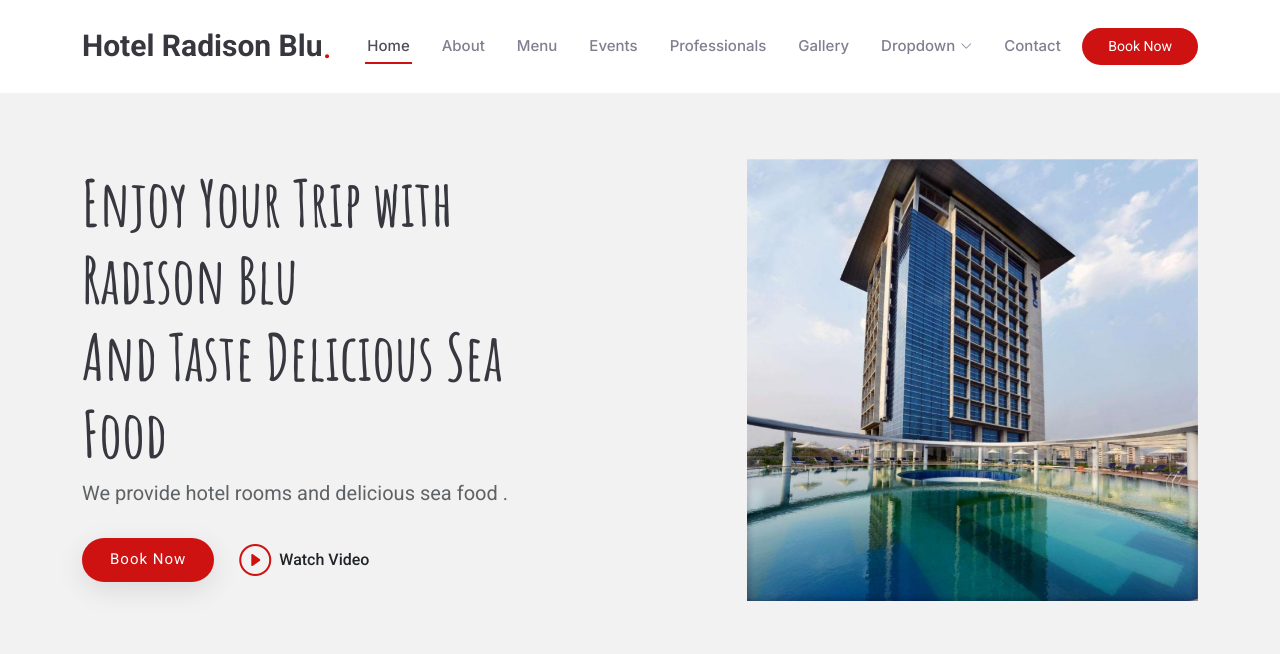
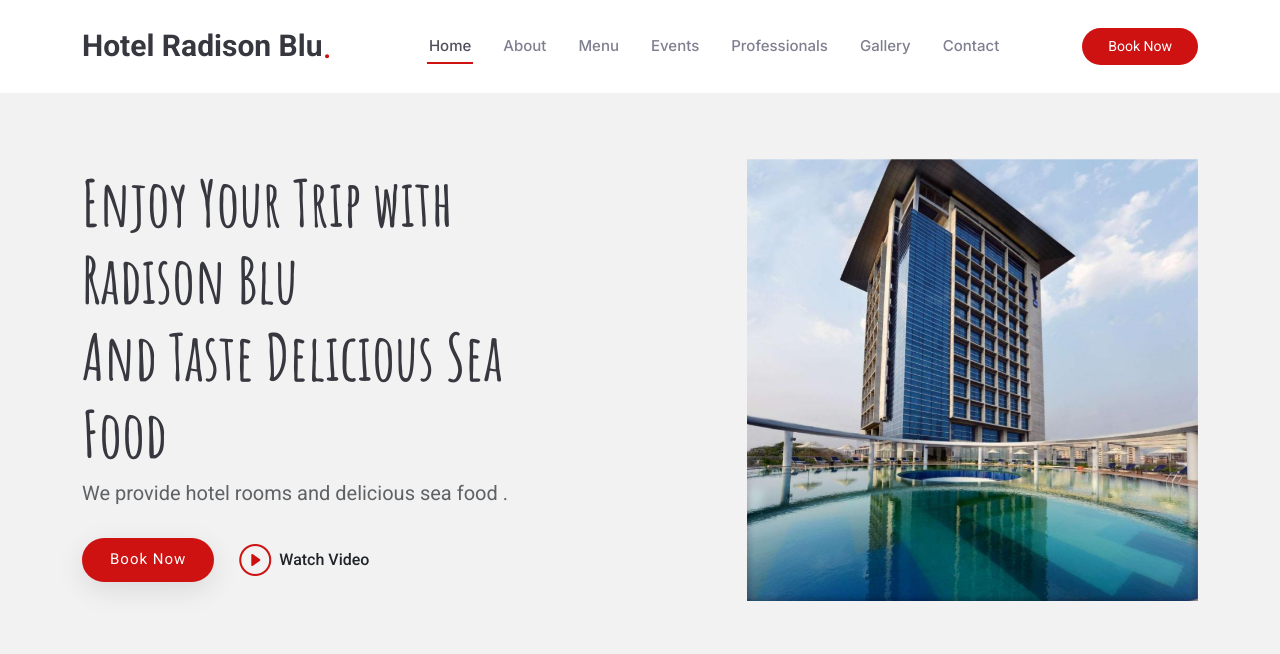
Before and after one commit to TigerRakib/Hotel_Booking_Website, a Django app: page / in a window 1280 px wide. Shown: the top 654 px of the page. Run offline with Django 5.2, Linux system fonts and the light colour scheme; data comes from the database, SQL or seed files in the repository; both versions use the stored data as it was after the commit; data that the repository does not hold is empty; some libraries are stand-ins or nearby versions.

Commit message:
first-commit

```diff
--- a/templates/assets/header.html
+++ b/templates/assets/header.html
@@ -16,23 +16,6 @@
           <li><a href="#events">Events</a></li>
           <li><a href="#chefs">Professionals</a></li>
           <li><a href="#gallery">Gallery</a></li>
-          <li class="dropdown"><a href="#"><span>Dropdown</span> <i class="bi bi-chevron-down toggle-dropdown"></i></a>
-            <ul>
-              <li><a href="#">Dropdown 1</a></li>
-              <li class="dropdown"><a href="#"><span>Deep Dropdown</span> <i class="bi bi-chevron-down toggle-dropdown"></i></a>
-                <ul>
-                  <li><a href="#">Deep Dropdown 1</a></li>
-                  <li><a href="#">Deep Dropdown 2</a></li>
-                  <li><a href="#">Deep Dropdown 3</a></li>
-                  <li><a href="#">Deep Dropdown 4</a></li>
-                  <li><a href="#">Deep Dropdown 5</a></li>
-                </ul>
-              </li>
-              <li><a href="#">Dropdown 2</a></li>
-              <li><a href="#">Dropdown 3</a></li>
-              <li><a href="#">Dropdown 4</a></li>
-            </ul>
-          </li>
           <li><a href="#contact">Contact</a></li>
         </ul>
         <i class="mobile-nav-toggle d-xl-none bi bi-list"></i>
```
Also changed, not shown: table_book/settings.py (+3 -8 lines), table_book/db.sqlite3 (added), vercel.json (deleted), 1 other file.
